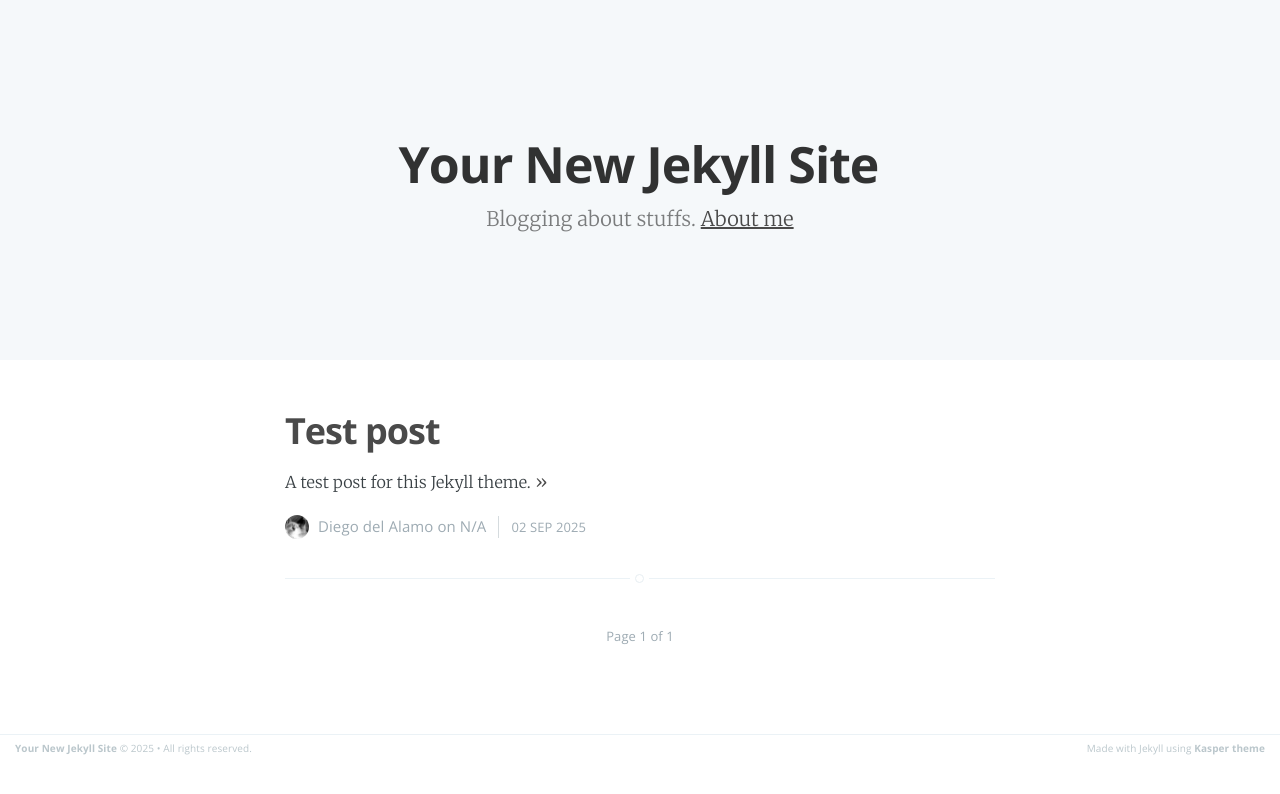
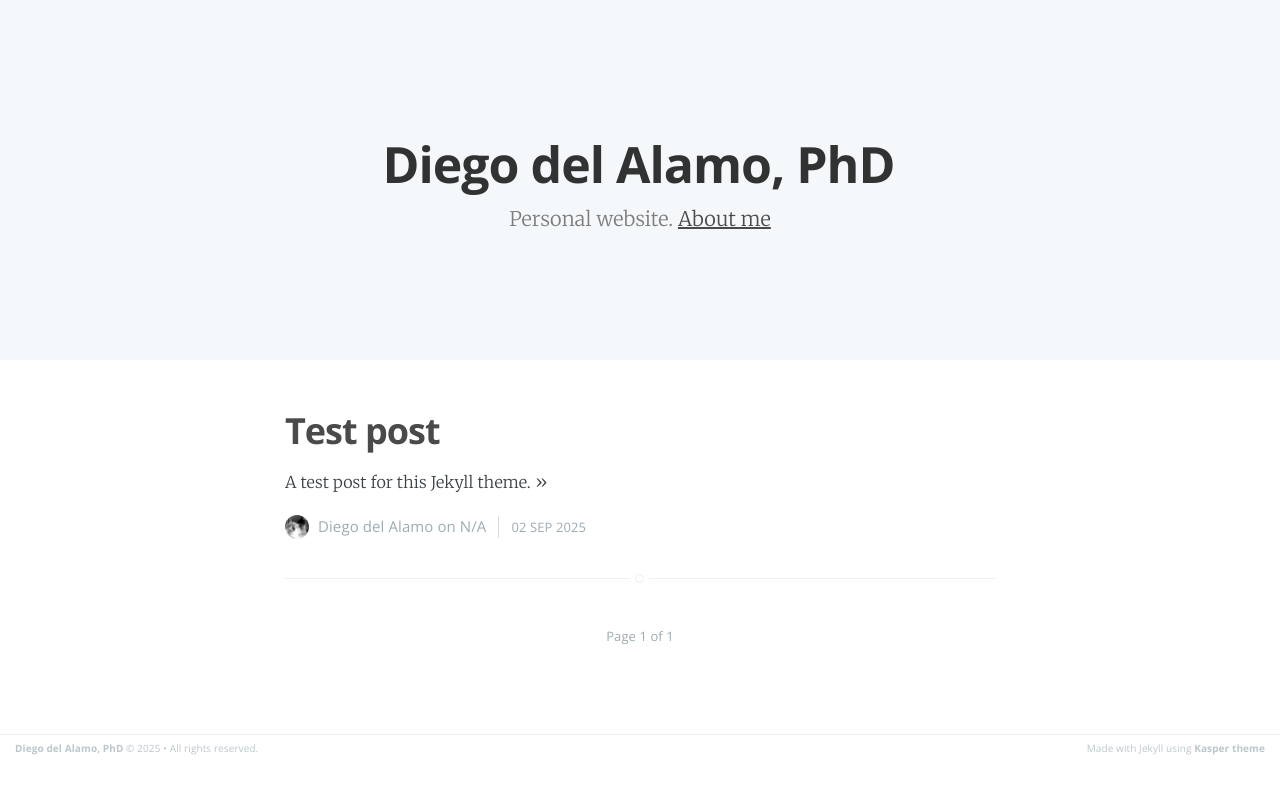
Before and after one commit to delalamo/delalamo.github.io, a Jekyll site: the page built from index.html, in a window 1280 px wide. Shown: the top 794 px of the page. Built offline with Jekyll 4.4.1, drawn with Linux system fonts in a browser that asks for light colours; the list of posts is cut into pages by our own code.

Commit message:
Update _config.yml

```diff
--- a/_config.yml
+++ b/_config.yml
@@ -1,6 +1,6 @@
-name: Your New Jekyll Site
-description: Blogging about stuffs
-meta_description: "Your New Jekyll Site, Blogging about stuffs"
+name: Diego del Alamo, PhD
+description: Personal website
+meta_description: "Diego del Alamo's personal website"
 
 markdown: kramdown
 highlighter: rouge
```
